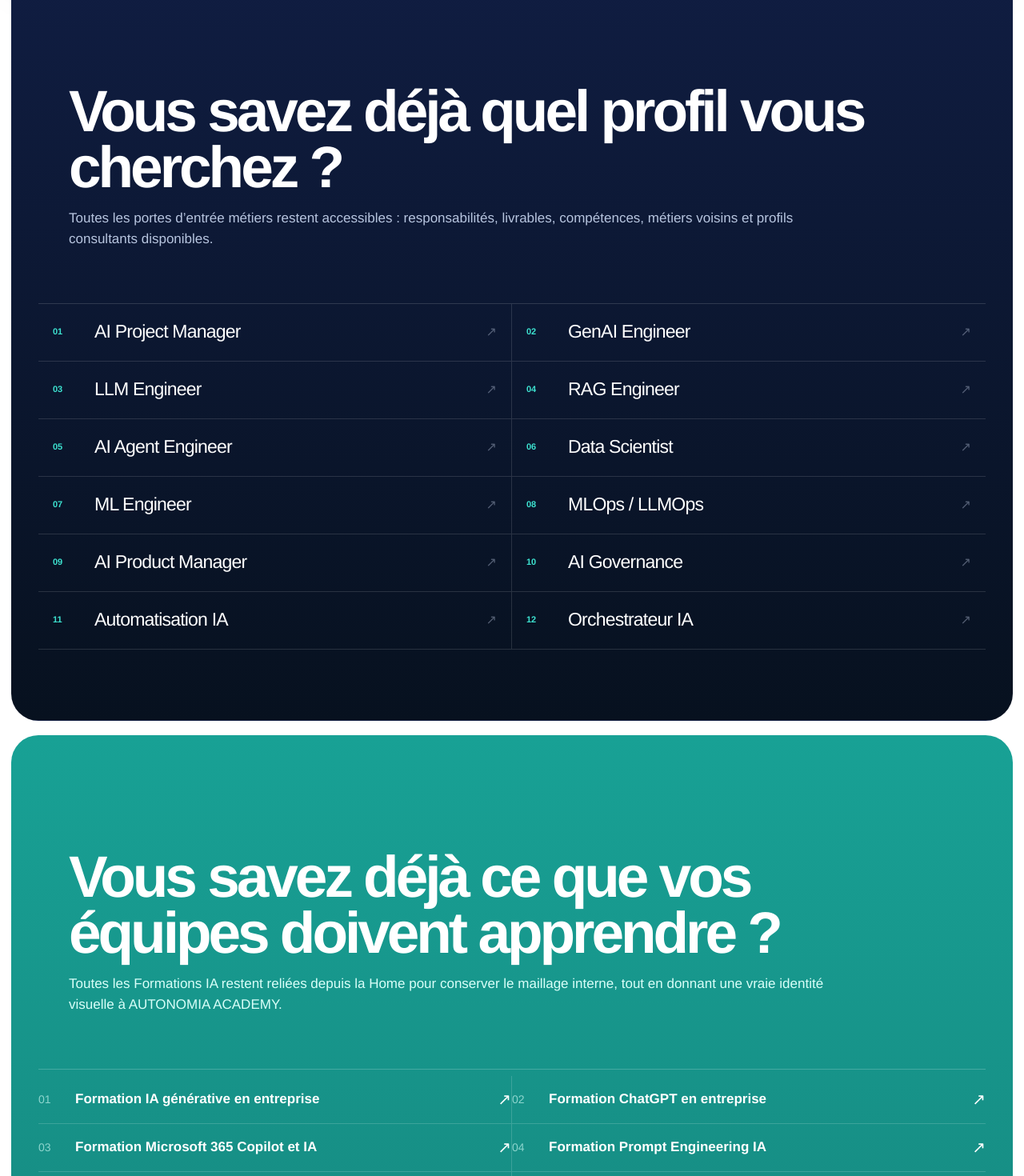
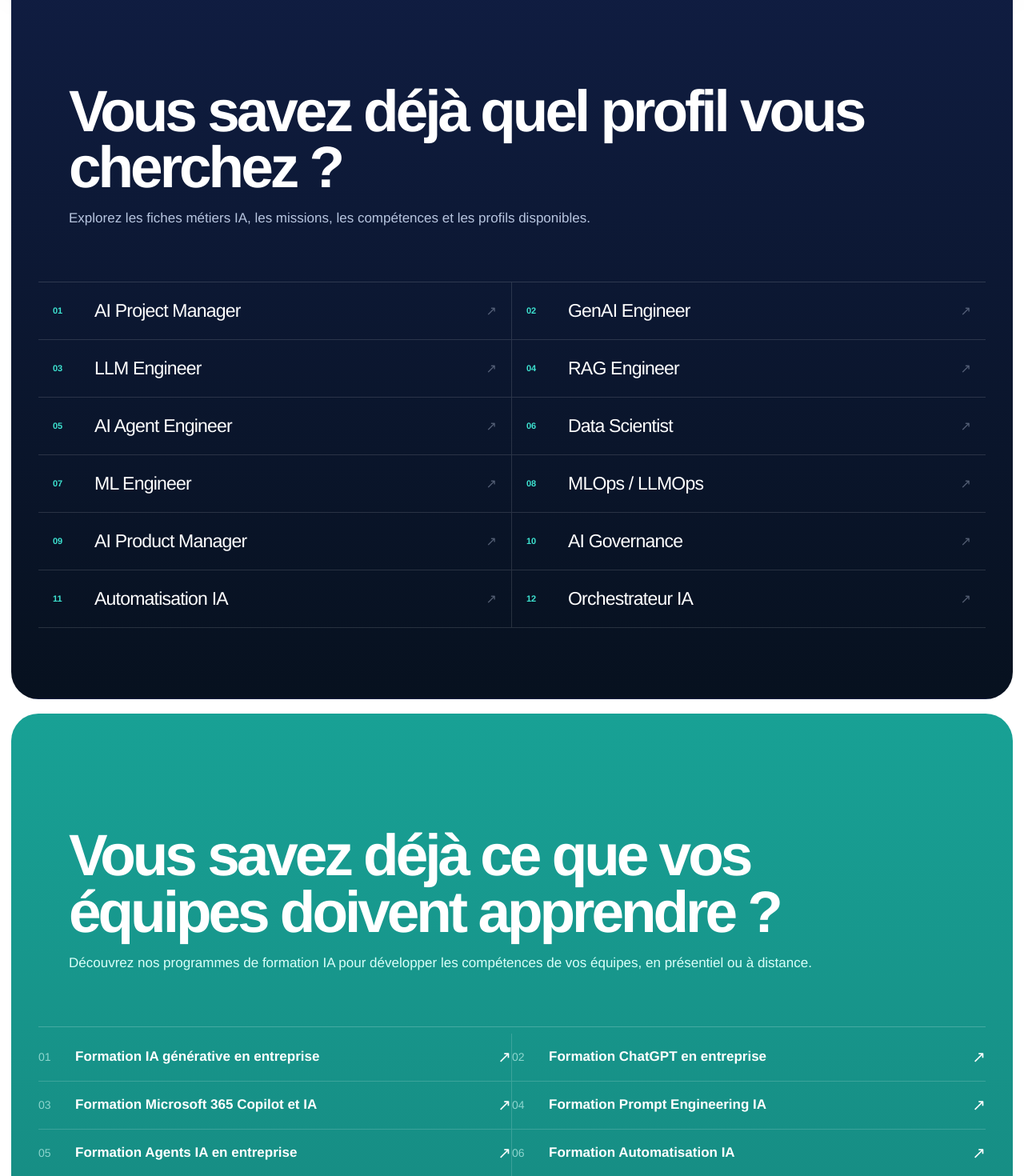
Before and after one commit to aristote-app/Autonomia-MCP, a Next.js app in the folder site/: page / in a window 1280 px wide. Shown: the part 3038-4508 px from the top of the page at 80% size. Built offline with nearby package versions, Linux system fonts and the light colour scheme; no server answers.

Commit message:
Improve public homepage copy legal publisher and llms URL

```diff
--- a/site/app/llms.txt/route.js
+++ b/site/app/llms.txt/route.js
@@ -8,7 +8,7 @@ import {
 } from "@/content/published-articles";
 
 export async function GET() {
-  const base = (process.env.NEXT_PUBLIC_SITE_URL || "https://autonomia.fr").replace(/\/$/, "");
+  const base = (process.env.NEXT_PUBLIC_SITE_URL || "https://build-autonomia.com").replace(/\/$/, "");
 
   const lines = [
     "# Autonomia",
--- a/site/app/mentions-legales/page.js
+++ b/site/app/mentions-legales/page.js
@@ -31,7 +31,7 @@ export default function LegalNoticePage() {
         <p>Nom du site : AUTONOMIA — Adresse : build-autonomia.com — Contact : <a href="mailto:deborah@build-autonomia.com">deborah@build-autonomia.com</a>.</p>
 
         <h2>3. Direction de la publication</h2>
-        <p>Pour toute demande relative à la publication du site : <a href="mailto:deborah@build-autonomia.com">deborah@build-autonomia.com</a>.</p>
+        <p>Directeur de la publication : Déborah Dian Goldcher. Pour toute demande relative à la publication du site : <a href="mailto:deborah@build-autonomia.com">deborah@build-autonomia.com</a>.</p>
 
         <h2>4. Hébergement</h2>
         <p>Le site est hébergé par o2switch, SAS au capital de 100 000 €, SIRET 510 909 807 00032, RCS Clermont-Ferrand, Chemin des Pardiaux, 63000 Clermont-Ferrand — téléphone : 04 44 44 60 40.</p>
--- a/site/app/page.js
+++ b/site/app/page.js
@@ -204,8 +204,7 @@ export default function Home() {
           <div className="homeRoleIntroV20">
             <h2>Vous savez déjà quel profil vous cherchez ?</h2>
             <p>
-              Toutes les portes d’entrée métiers restent accessibles : responsabilités, livrables, compétences,
-              métiers voisins et profils consultants disponibles.
+              Explorez les fiches métiers IA, les missions, les compétences et les profils disponibles.
             </p>
           </div>
         </div>
@@ -226,8 +225,7 @@ export default function Home() {
           <div className="homeAcademyIntroV21">
             <h2>Vous savez déjà ce que vos équipes doivent apprendre ?</h2>
             <p>
-              Toutes les Formations IA restent reliées depuis la Home pour conserver le maillage interne,
-              tout en donnant une vraie identité visuelle à AUTONOMIA ACADEMY.
+              Découvrez nos programmes de formation IA pour développer les compétences de vos équipes, en présentiel ou à distance.
             </p>
           </div>
         </div>
```
